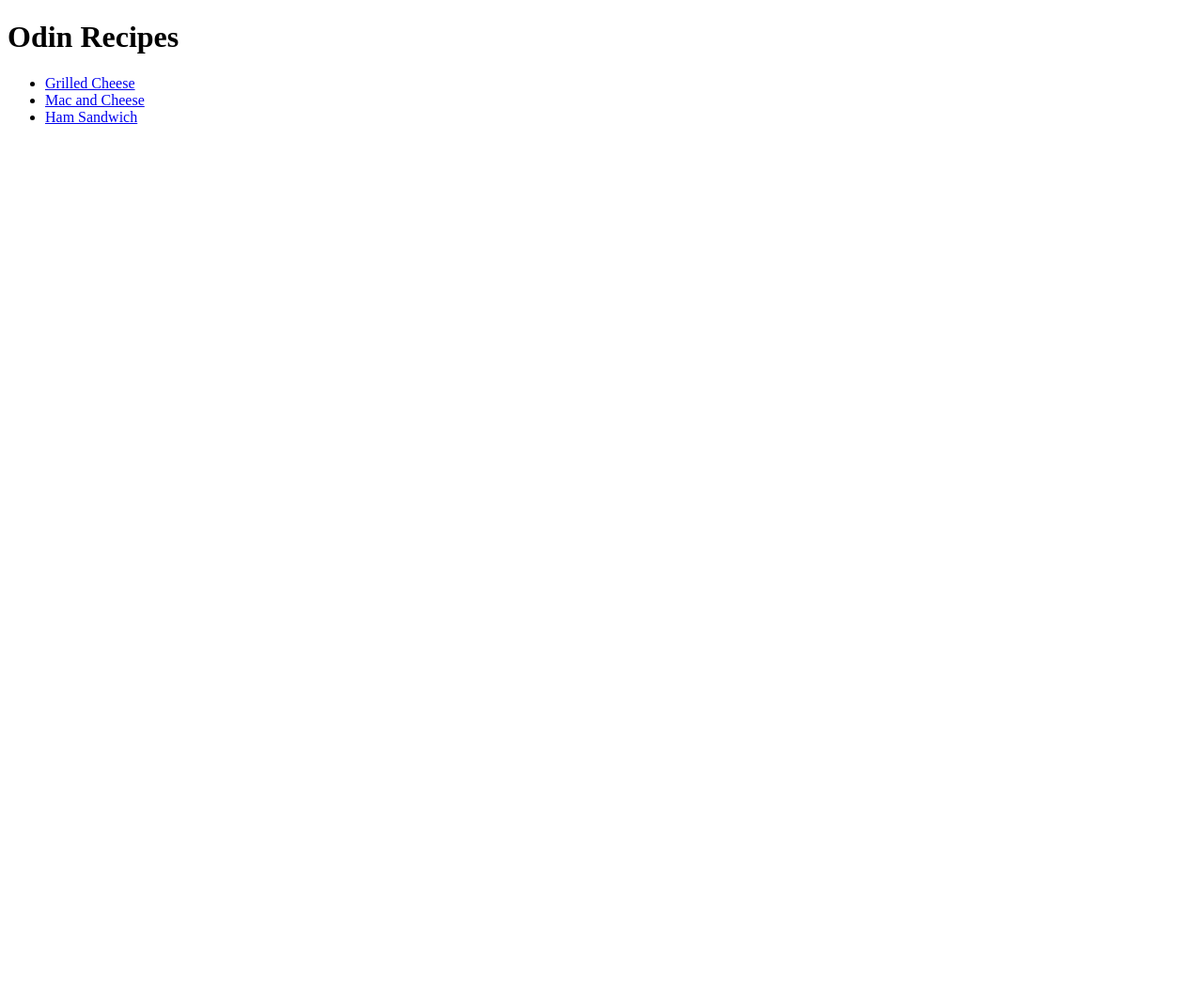
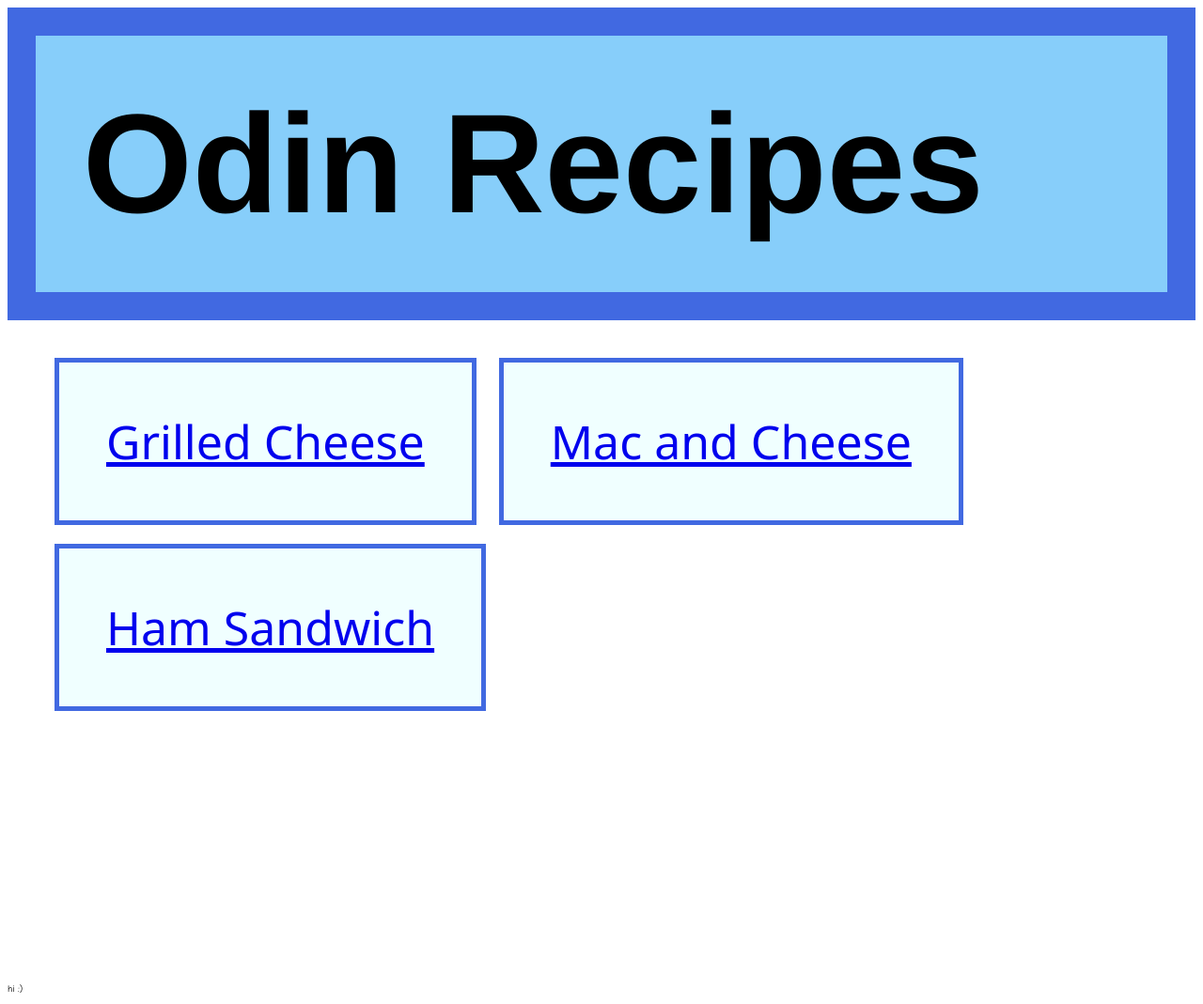
Before and after one commit to sebastian-d-diaz/odin-recipes, a plain HTML site: page index.html in a window 1280 px wide. Shown: the whole page at 94% size. Before the commit the page ends 800 px from the top, so only its background shows below. Drawn offline with Linux system fonts and the light colour scheme.

Commit message:
Added CSS stuff

```diff
--- a/index.html
+++ b/index.html
@@ -3,10 +3,11 @@
 <head>
     <meta charset="UTF-8">
     <meta name="viewport" content="width=device-width, initial-scale=1.0">
+    <link rel="stylesheet" href="styles.css">
     <title>Recipes</title>
 </head>
 <body>
-    <h1>Odin Recipes</h1>
+    <h1 class="title">Odin Recipes</h1>
 
     <ul>
         <li><a href="./recipes/grilled-cheese.html">Grilled Cheese</a></li>
@@ -14,6 +15,6 @@
         <li><a href="./recipes/ham-sandwich.html">Ham Sandwich</a></li>
     </ul>
 
-
+    <p>hi :)</p>
 </body>
 </html>
--- /dev/null
+++ b/styles.css
@@ -0,0 +1,27 @@
+.title {
+    font-family: "Helvetica", sans-serif;
+    font-size: 150px;
+    border: 10px solid, navy;
+    background-color: lightskyblue;
+    padding: 50px;
+    margin-top: 0px;
+    margin-bottom: 30px;
+    border: 30px solid;
+    border-color: royalblue;
+}
+
+li {
+    font-family: system-ui, -apple-system, BlinkMacSystemFont, 'Segoe UI', Roboto, Oxygen, Ubuntu, Cantarell, 'Open Sans', 'Helvetica Neue', sans-serif;
+    font-size: 50px;
+    background-color: azure;
+    display: inline-block;
+    padding: 50px;
+    margin: 10px;
+    border: 5px solid royalblue;
+}
+
+p {
+    margin-top: 280px;
+    font-size: 10px;
+    font-family: "Comic Sans MS", "Comic Sans", cursive, sans-serif;
+}
```
